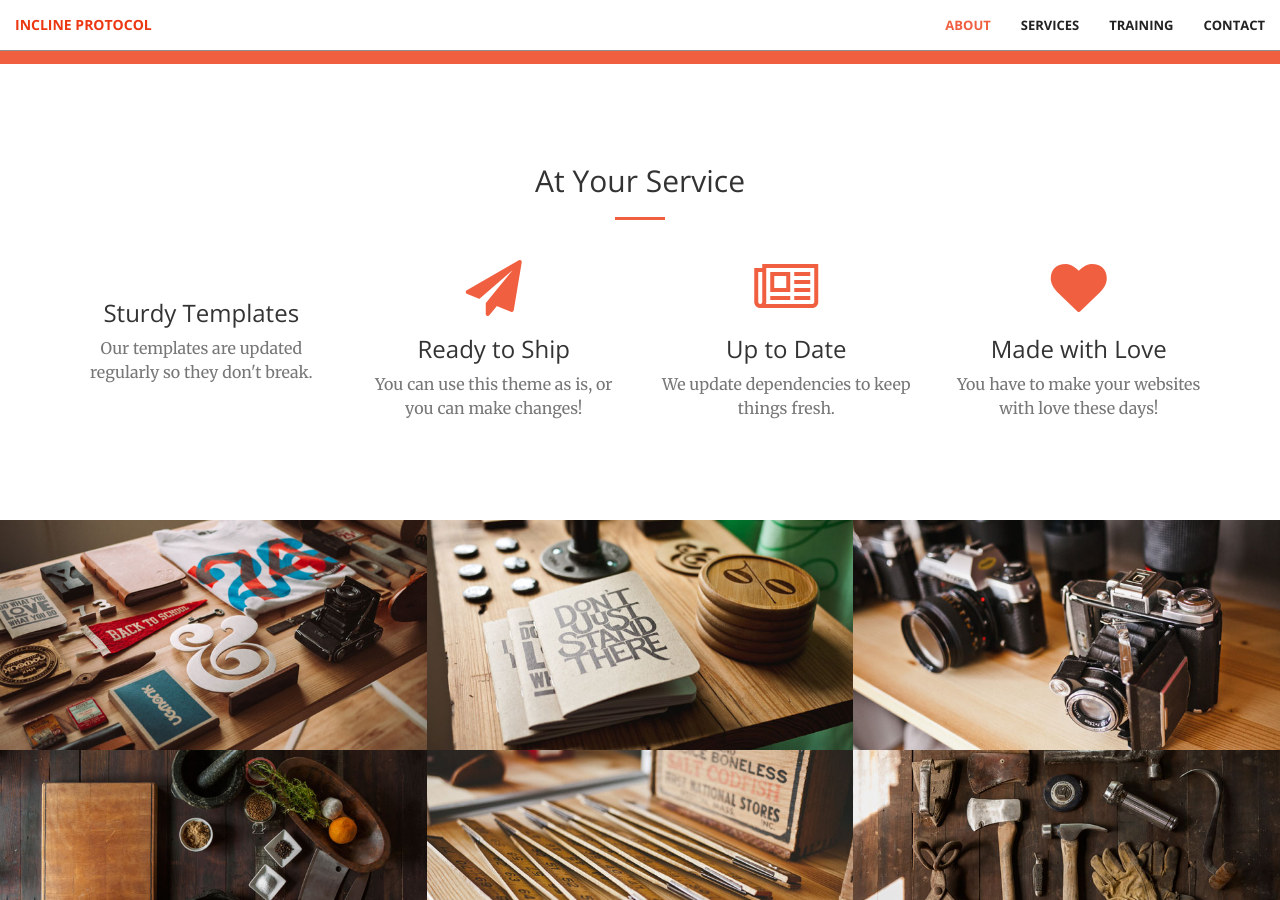
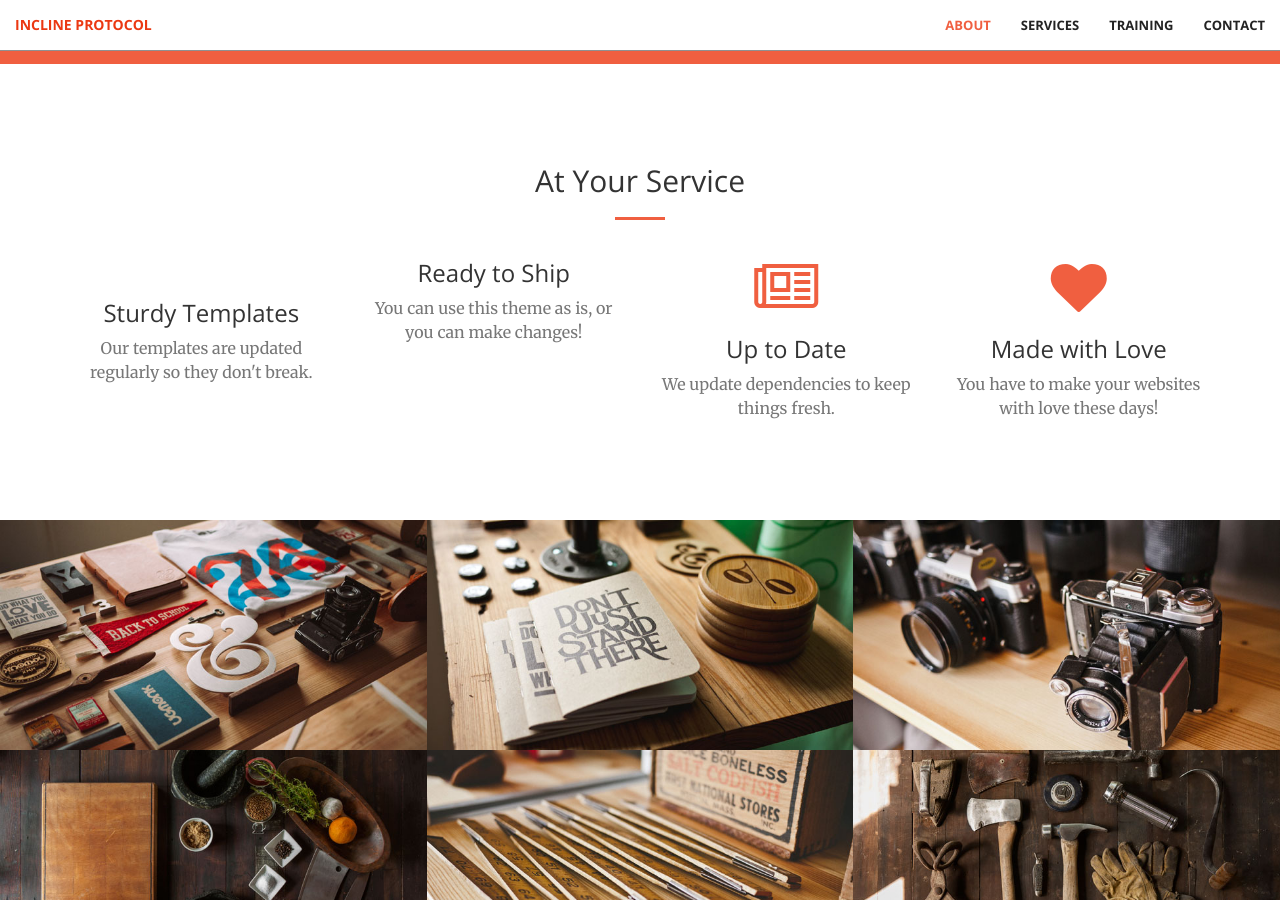
Before and after one commit to incline89451/data-ai-portfolio, a Jekyll site: the page built from index.html, in a window 1280 px wide and 900 px high, scrolled down 1254 px. Built offline with Jekyll 4.4.1, drawn with Linux system fonts in a browser that asks for light colours.

Commit message:
Update services.html

```diff
--- a/_includes/services.html
+++ b/_includes/services.html
@@ -18,7 +18,6 @@
             </div>
             <div class="col-lg-3 col-md-6 text-center">
                 <div class="service-box">
-                    <i class="fa fa-4x fa-paper-plane wow bounceIn text-primary" data-wow-delay=".1s"></i>
                     <h3>Ready to Ship</h3>
                     <p class="text-muted">You can use this theme as is, or you can make changes!</p>
                 </div>
```
